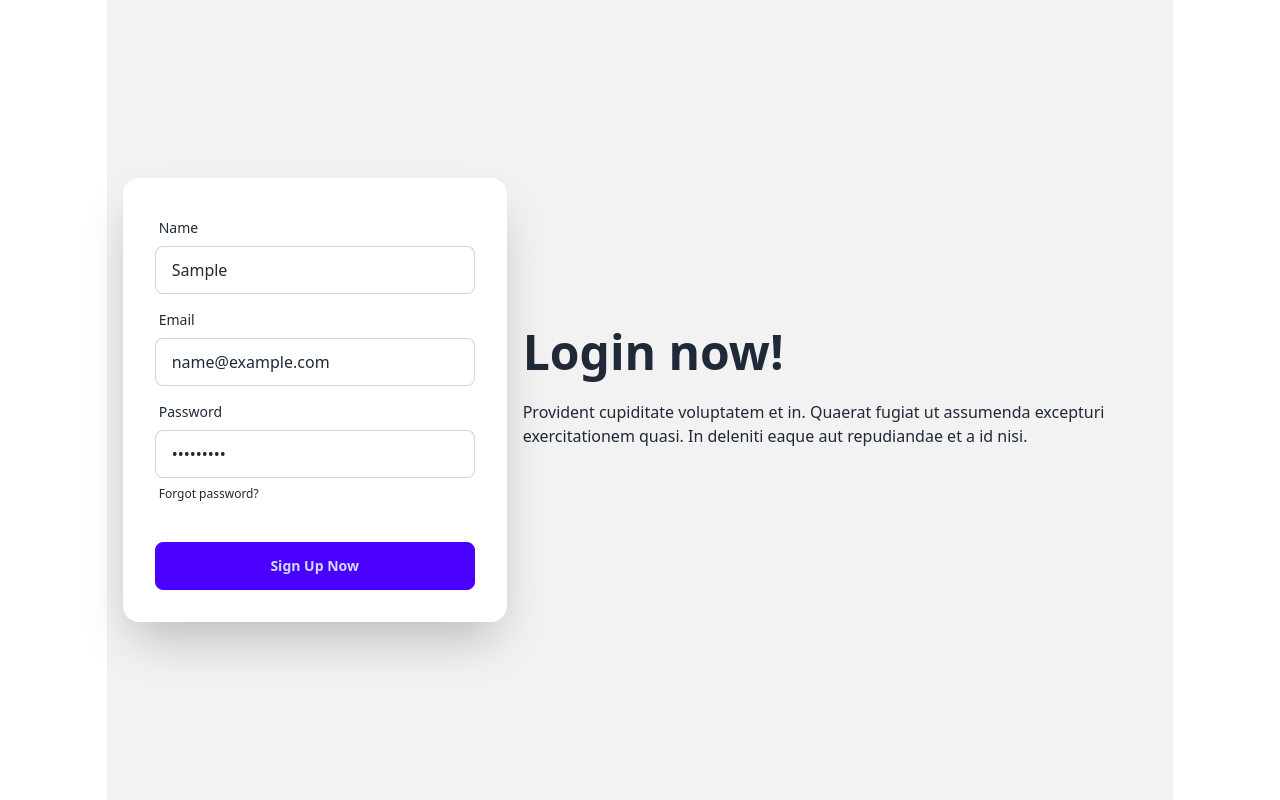
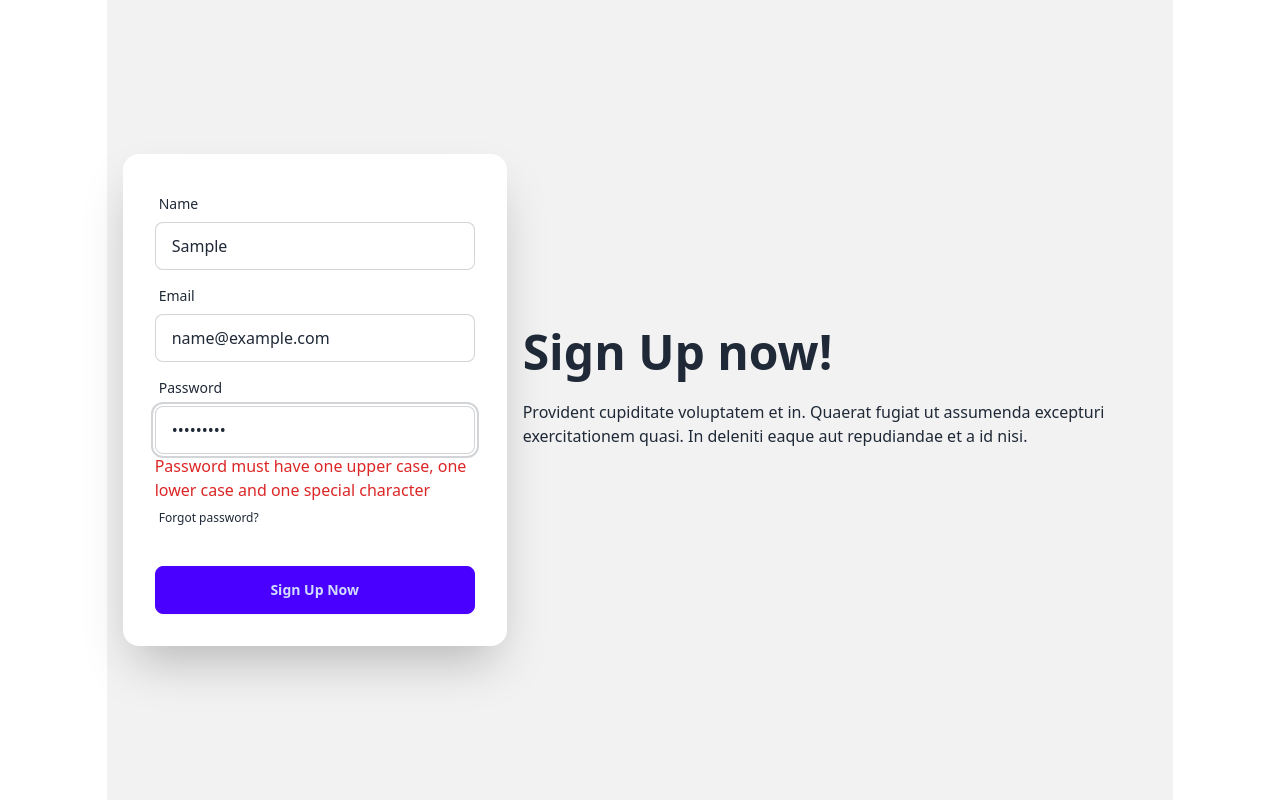
Before and after one commit to msifatsadiq/bistro-boss, a React (Vite) app: page /signup in a window 1280 px wide. Both pictures are taken after typing "Sample", "name@example.com", "Sample123" into the empty fields and a click on the button "Sign Up Now". Built offline with nearby package versions, Linux system fonts and the light colour scheme; no server answers.

Commit message:
adding sign up page authentication

```diff
--- a/src/pages/SignUp/SignUp.jsx
+++ b/src/pages/SignUp/SignUp.jsx
@@ -1,24 +1,35 @@
+import { Helmet } from "react-helmet-async";
 import { useForm } from "react-hook-form";
+import { AuthContext } from "../../providers/AuthProvider";
+import { useContext } from "react";
 
 
 const SignUp = () => {
 
-    const {
-        register,
-        setValue,
-        handleSubmit,
-        formState: { errors },
-    } = useForm();
+    const { register, handleSubmit, formState: { errors }, } = useForm();
+
+    const { createUser } = useContext(AuthContext);
+
+
     const onSubmit = handleSubmit((data) => {
-        console.log(data)
+        console.log(data);
+        createUser(data.email, data.password)
+            .then(result => {
+                const loggedUser = result.user;
+                console.log(loggedUser);
+            })
 
     })
 
     return (
+        <>
+            <Helmet>
+                <title>Bistro Boss | Sign Up</title>
+            </Helmet>
             <div className="hero min-h-screen bg-base-200">
                 <div className="hero-content flex-col lg:flex-row-reverse">
                     <div className="text-center lg:text-left">
-                    <h1 className="text-5xl font-bold">Login now!</h1>
+                        <h1 className="text-5xl font-bold">Sign Up now!</h1>
                         <p className="py-6">Provident cupiditate voluptatem et in. Quaerat fugiat ut assumenda excepturi exercitationem quasi. In deleniti eaque aut repudiandae et a id nisi.</p>
                     </div>
                     <div className="card shrink-0 w-full max-w-sm shadow-2xl bg-base-100">
@@ -34,16 +45,33 @@ const SignUp = () => {
                                 <label className="label">
                                     <span className="label-text">Email</span>
                                 </label>
-                            <input type="email" placeholder="email" {...register("email", { required: true })} name="email" className="input input-bordered" />
+                                <input type="email" placeholder="email" {...register("email",
+                                    { required: true })} name="email" className="input input-bordered" />
                                 {errors.name && <span className="text-red-600">Email is required</span>}
                             </div>
                             <div className="form-control">
                                 <label className="label">
                                     <span className="label-text">Password</span>
                                 </label>
-                            <input type="password" placeholder="password" {...register("password", { required: true, minLength: 6, maxLength: 20 })} name="password" className="input input-bordered" />
+                                <input type="password" placeholder="password"
+                                    {...register("password",
+                                        {
+                                            required: true,
+                                            minLength: 6,
+                                            maxLength: 20,
+                                            pattern: /(?=.*[A-Z])(?=.*[!@#$&*])(?=.*[0-9])(?=.*[a-z])/
+                                        })} name="password" className="input input-bordered" />
                                 {errors.password?.type === "required" && (
                                     <p className="text-red-600">Password is required</p>
+                                )}
+                                {errors.password?.type === "minlength" && (
+                                    <p className="text-red-600">Password must be 6 character</p>
+                                )}
+                                {errors.password?.type === "maxlength" && (
+                                    <p className="text-red-600">Password must be upto 20 character</p>
+                                )}
+                                {errors.password?.type === "pattern" && (
+                                    <p className="text-red-600">Password must have one upper case, one lower case and one special character</p>
                                 )}
                                 <label className="label">
                                     <a href="#" className="label-text-alt link link-hover">Forgot password?</a>
@@ -56,6 +84,7 @@ const SignUp = () => {
                     </div>
                 </div>
             </div>
+        </>
     );
 };
 
```
Also changed, not shown: src/pages/Login/Login.jsx (indentation only). Lines whose indentation alone changed are shown as unchanged.
